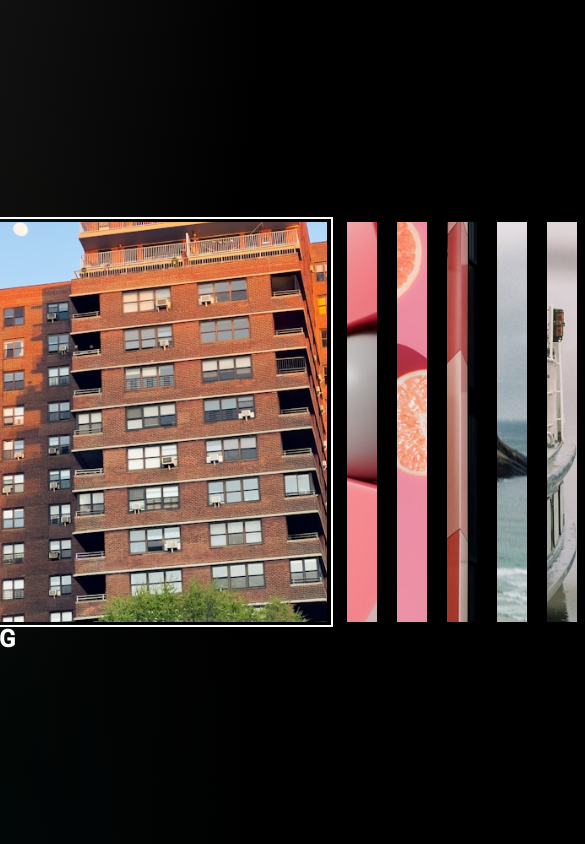
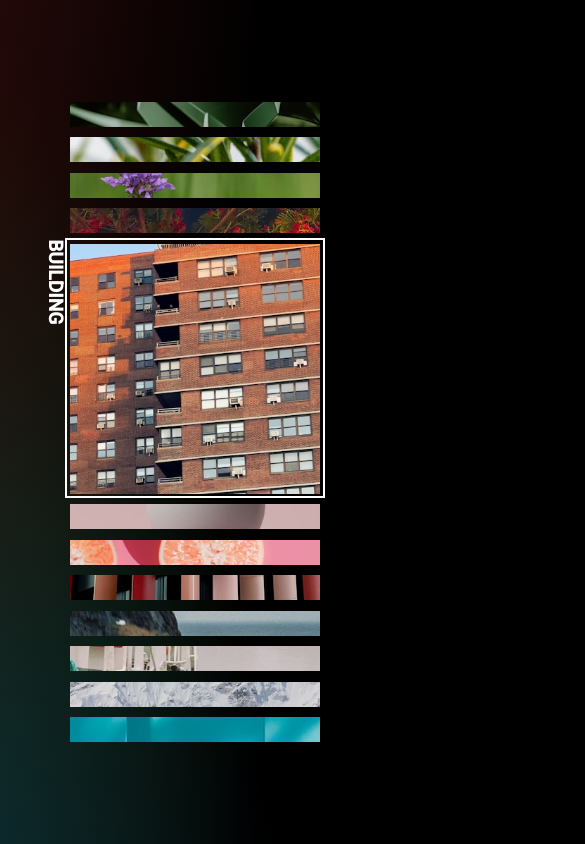
Before and after one commit to indi0/Gallery, a plain HTML site: page index.html in a window 390 px wide. Shown: the top 844 px of the page, 585 px wide, since content can reach past the window. Drawn offline with Linux system fonts and the light colour scheme.

Commit message:
Mobile friendly layout

```diff
--- a/index.html
+++ b/index.html
@@ -101,9 +101,9 @@
 
       background-color: #000;
       background-image:
-         radial-gradient(at 21% 11%, rgb(26, 26, 26) 0px, transparent 50%),
-         radial-gradient(at 26% 96%, rgb(0, 7, 10) 0px, transparent 50%),
-         radial-gradient(at 12% 66%, rgb(7, 10, 1) 0px, transparent 50%);
+         radial-gradient(at 21% 11%, rgb(53, 13, 13) 0px, transparent 50%),
+         radial-gradient(at 26% 96%, rgb(9, 48, 65) 0px, transparent 50%),
+         radial-gradient(at 12% 66%, rgb(35, 49, 6) 0px, transparent 50%);
 
       background-size: 180% 180%;
       animation: gradient-animation 18s ease infinite;
@@ -125,9 +125,9 @@
    .indicator {
       border: 2px solid #fff;
       position: absolute;
-      width: 410px;
+      width: 426px;
       height: 410px;
-      transition: 1s left;
+      transition: 1s all;
       top: 11px;
    }
 
@@ -144,6 +144,7 @@
    .indicator .contact {
       position: absolute;
       top: -90px;
+      display: none;
    }
 
    .contact a {
@@ -190,6 +191,49 @@
    .gallery-item.selected {
       flex: 1 1 400px;
    }
+
+   @media (max-width: 1000px) {
+
+      .container {
+         width: 100%;
+         padding: 0;
+      }
+
+      .gallery {
+         flex-direction: column;
+         min-height: 650px;
+      }
+
+      .gallery-item {
+         flex: 0 1 25px;
+         margin: 5px 0;
+         width: 250px
+      }
+
+      .gallery-item img {
+         width: 100%;
+         object-fit: cover;
+         transform: scale(1.8);
+      }
+
+      .gallery-item.selected {
+         flex: 0 1 250px;
+      }
+
+      .indicator {
+         width: 260px;
+         height: 260px;
+         top: 0px;
+      }
+
+      .indicator .alt-text {
+         top: 0;
+         left: 0;
+         transform: rotate(90deg);
+         transform-origin: 0 0;
+         font-size: 1.2em;
+      }
+   }
 </style>
 
 <script>
@@ -197,20 +241,41 @@
    const indicator = document.querySelector('.indicator');
    const altTextElement = document.querySelector('.alt-text');
 
-   const collapsedItemWidth = 50;
-   const marginOffset = 12;
-   const animDelay = 50;
-   const startingImageIndex = Array.from(galleryItems).findIndex(item => item.classList.contains('selected'));
+   let startingImageIndex = getStartingImageIndex();
 
-   const selectedWidth = galleryItems[startingImageIndex].offsetWidth;
-   indicator.style.width = `${selectedWidth + marginOffset}px`;
+   let isMobile = window.innerWidth <= 1000;
+
    let timeouts = [];
 
    setIndicator(galleryItems[startingImageIndex], startingImageIndex);
 
+   // Support rezing without refreshing
+   window.onresize = function () {
+      if(window.innerWidth <= 1000 && !isMobile) {
+         startingImageIndex = getStartingImageIndex();
+         isMobile = true;
+         setIndicator(galleryItems[startingImageIndex], startingImageIndex);
+      } else if (window.innerWidth > 1000 && isMobile) {
+         startingImageIndex = getStartingImageIndex();
+         isMobile = false;
+         setIndicator(galleryItems[startingImageIndex], startingImageIndex);
+         indicator.style.top = '11px';
+      }
+   };
+
+   function getStartingImageIndex() {
+      return Array.from(galleryItems).findIndex(item => item.classList.contains('selected'));
+   }
+
    function setIndicator(item, index) {
-      const left = (index * (collapsedItemWidth) + marginOffset);
-      indicator.style.left = `${left}px`;
+      if (isMobile) {
+         let offset = (index * (35 + 1 / 3));
+         indicator.style.top = `${offset}px`;
+         indicator.style.left = '';
+      } else {
+         let offset = (index * (50) + 12);
+         indicator.style.left = `${offset}px`;
+      }
 
       const img = item.querySelector('img');
       animateAltText(img.alt);
@@ -222,11 +287,12 @@
 
       let oldText = altTextElement.textContent;
       let length = Math.max(oldText.length, newText.length) + 1;
+      let textAnimDelay = 50;
 
       for (let i = 0; i < length; i++) {
          let timeout = setTimeout(() => {
             altTextElement.textContent = newText.slice(0, i) + oldText.slice(i);
-         }, i * animDelay);
+         }, i * textAnimDelay);
 
          timeouts.push(timeout);
       }
```
